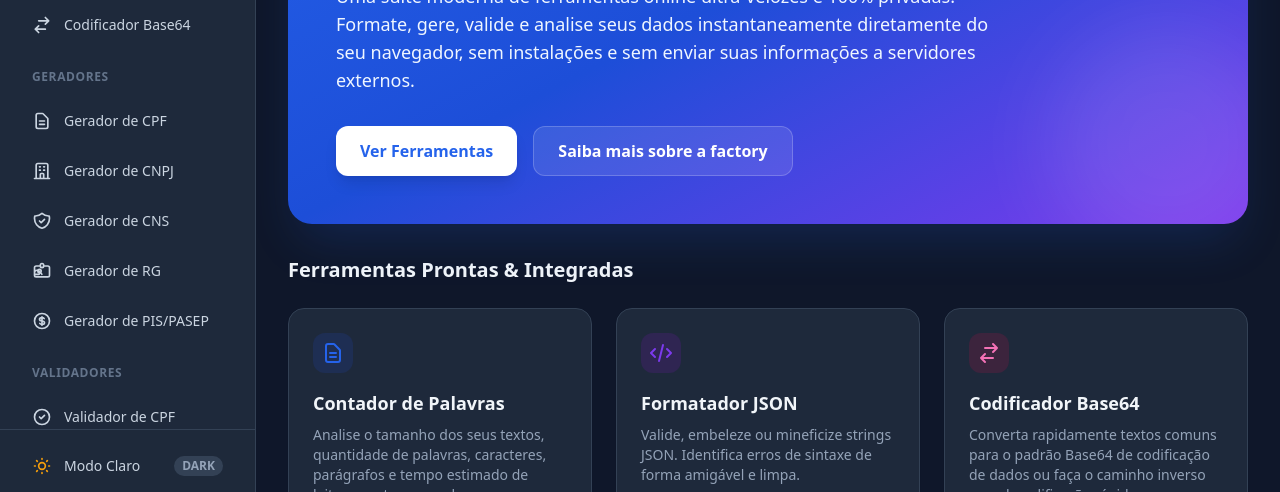
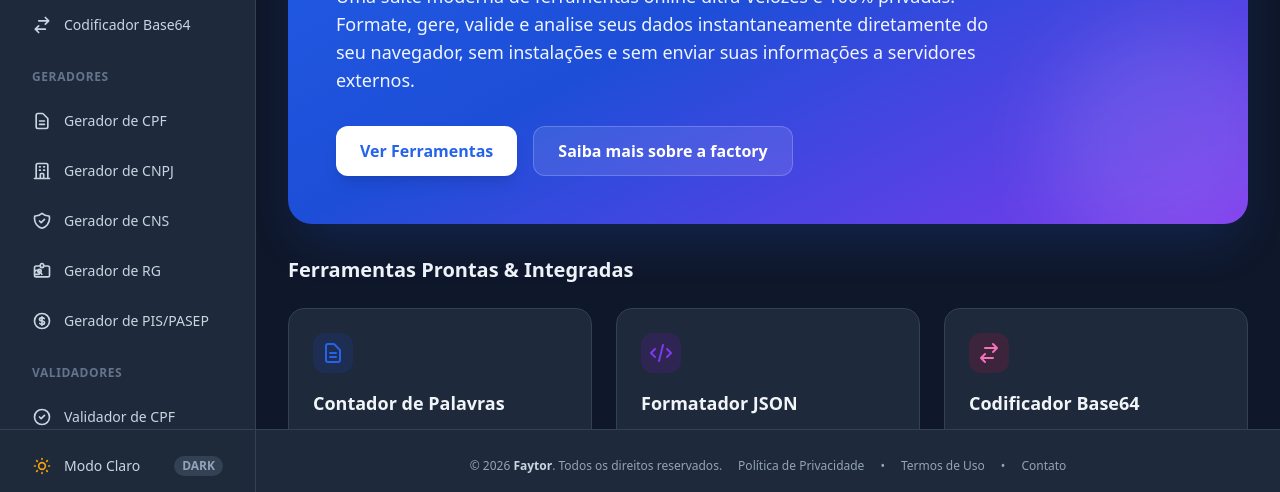
Before and after one commit to DeboraAlmeidaDevelopment/faytor, a website: page index.html in a window 1280 px wide. Shown: the part 298-790 px from the top of the page. Drawn offline with nearby package versions, Linux system fonts and the light colour scheme.

Commit message:
Ajusta footer

```diff
--- a/index.html
+++ b/index.html
@@ -50,7 +50,7 @@
   <script defer src="https://cdn.jsdelivr.net/npm/alpinejs@3.x.x/dist/cdn.min.js"></script>
 </head>
 <body
-  class="h-full bg-slate-50 dark:bg-darkBg text-slate-900 dark:text-slate-100 font-sans transition-colors duration-300 antialiased"
+  class="h-screen overflow-hidden bg-slate-50 dark:bg-darkBg text-slate-900 dark:text-slate-100 font-sans transition-colors duration-300 antialiased"
   x-data="appState"
   x-cloak
 >
@@ -61,7 +61,7 @@
   </a>
 
   <!-- LAYOUT CONTAINER -->
-  <div class="min-h-full flex flex-col lg:flex-row">
+  <div class="h-full overflow-hidden flex flex-col lg:flex-row">
 
     <!-- MOBILE TOP BAR -->
     <header class="lg:hidden flex items-center justify-between px-6 py-4 bg-white dark:bg-darkBg-card border-b border-slate-200 dark:border-darkBg-border sticky top-0 z-40">
@@ -428,12 +428,12 @@
     ></div>
 
     <!-- MAIN CENTRAL CONTENT AREA -->
-    <div class="flex-1 lg:ml-64 flex flex-col min-w-0 min-h-screen">
+    <div class="flex-1 lg:ml-64 flex flex-col min-w-0 min-h-0">
 
       <!-- DYNAMIC TAB CONTENT CONTAINER -->
       <main
         id="main-content-area"
-        class="flex-1 min-h-[640px] px-4 lg:px-8 py-8 focus:outline-none"
+        class="flex-1 min-h-0 overflow-y-auto px-4 lg:px-8 py-8 focus:outline-none"
         tabindex="-1"
         aria-live="polite"
       >
@@ -492,7 +492,7 @@
       </main>
 
       <!-- SYSTEM FOOTER -->
-      <footer class="bg-white dark:bg-darkBg-card border-t border-slate-200 dark:border-darkBg-border py-6 px-4 lg:px-8 text-center text-xs text-slate-500 dark:text-slate-400" role="contentinfo">
+      <footer class="h-[73px] flex-shrink-0 flex items-center bg-white dark:bg-darkBg-card border-t border-slate-200 dark:border-darkBg-border px-4 lg:px-8 text-center text-xs text-slate-500 dark:text-slate-400" role="contentinfo">
         <div class="flex flex-col sm:flex-row items-center justify-between gap-4 max-w-7xl mx-auto">
           <div>
             &copy; 2026 <span class="font-bold text-slate-700 dark:text-slate-300">Faytor</span>. Todos os direitos reservados.
```
Also changed, not shown: css/tailwind.css.
